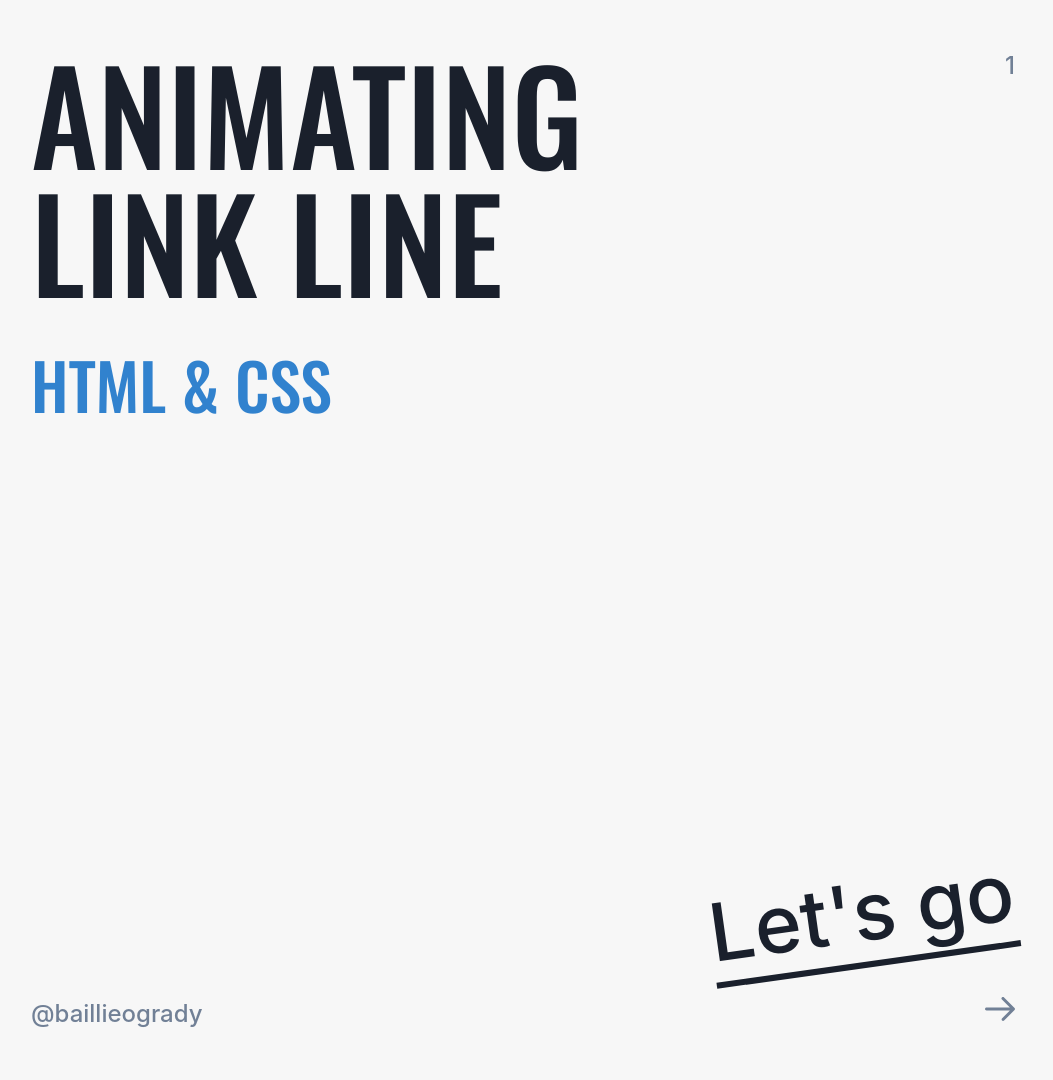
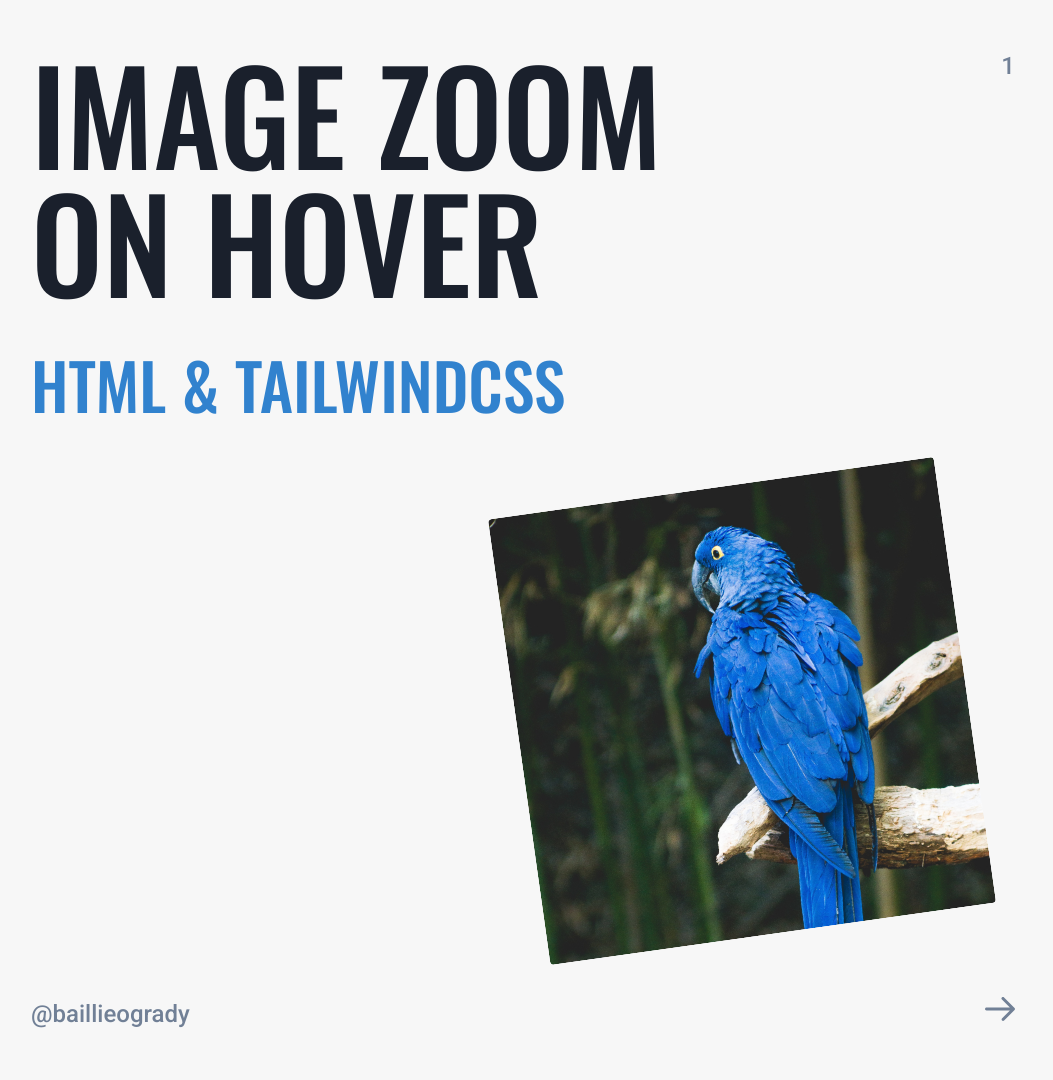
Before and after one commit to baillieogrady/instagram-carousels, a PHP site: page /template/1.html in a window 1280 px wide. Shown: the whole page, without its empty margins (17-1070 px from the left). Run offline with PHP 8.4, Linux system fonts and the light colour scheme.

Commit message:
adjustments

```diff
--- a/032-image-zoom-on-hover/index.html
+++ b/032-image-zoom-on-hover/index.html
@@ -1,16 +1,20 @@
 <!DOCTYPE html>
 <html lang="en">
+
 <head>
     <meta charset="UTF-8">
     <meta name="viewport" content="width=device-width, initial-scale=1.0">
     <title>Image zoom on hover</title>
     <link href="https://unpkg.com/tailwindcss@^2/dist/tailwind.min.css" rel="stylesheet">
 </head>
+
 <body>
     <div class="h-screen w-full flex justify-center items-center">
         <div class="w-4/12 rounded overflow-hidden shadow-sm">
-            <img src="./img/image.jpg" alt="Trees" class="w-full rounded transform hover:scale-110 transition duration-500 ease-in-out">
+            <img src="./img/image.jpg" alt="Trees"
+                class="w-full rounded transform hover:scale-110 transition duration-500 ease-in-out">
         </div>
     </div>
 </body>
+
 </html>
--- a/_docs/template/1.html
+++ b/_docs/template/1.html
@@ -1,39 +1,44 @@
 <!DOCTYPE html>
 <html lang="en">
+
 <head>
     <meta charset="UTF-8">
     <meta name="viewport" content="width=device-width, initial-scale=1.0">
     <title>Document</title>
     <link rel="preconnect" href="https://fonts.gstatic.com">
-    <link href="https://fonts.googleapis.com/css2?family=Oswald:wght@500&family=Roboto:wght@400;500&display=swap" rel="stylesheet">
+    <link href="https://fonts.googleapis.com/css2?family=Oswald:wght@500&family=Roboto:wght@400;500&display=swap"
+        rel="stylesheet">
     <link href="https://unpkg.com/tailwindcss@^2/dist/tailwind.min.css" rel="stylesheet">
     <link rel="stylesheet" href="index.css">
 </head>
+
 <body>
     <div class="card flex flex-col justify-between relative">
         <!-- header -->
         <div class="flex justify-between">
             <div>
-                <h1 class="w-8/12">ANIMATING LINK LINE</h1>
-                <h2>HTML & CSS</h2>
+                <h1 class="w-8/12">IMAGE ZOOM ON HOVER</h1>
+                <h2>HTML & TAILWINDCSS</h2>
             </div>
             <div class="font-medium">
                 1
             </div>
         </div>
         <!-- content -->
-        <div class="card__item absolute right-0 bottom-0 transform">
-            <a href="#" class="link">
-                Let's go
-            </a>
+        <div class="card__item absolute right-0 bottom-0 transform overflow-hidden rounded">
+            <img src="./img/image.jpg" alt="Parrot"
+                class="w-full rounded transform hover:scale-110 transition duration-500 ease-in-out object-cover h-full w-full">
         </div>
         <!-- footer -->
         <div class="flex justify-between">
             <p class="font-medium">@baillieogrady</p>
             <svg width="30" height="25" viewBox="0 0 30 25" fill="none" xmlns="http://www.w3.org/2000/svg">
-                <path d="M24.885 14.5274H1.5C1.10218 14.5274 0.720644 14.3693 0.43934 14.088C0.158035 13.8067 0 13.4252 0 13.0274C0 12.6295 0.158035 12.248 0.43934 11.9667C0.720644 11.6854 1.10218 11.5274 1.5 11.5274H24.885L16.935 3.57736C16.779 3.44175 16.6527 3.27538 16.5641 3.08866C16.4754 2.90194 16.4263 2.69892 16.4198 2.49233C16.4134 2.28574 16.4497 2.08004 16.5264 1.88814C16.6032 1.69624 16.7188 1.52227 16.866 1.37716C17.0132 1.23204 17.1888 1.11892 17.3817 1.04487C17.5747 0.970824 17.7809 0.937459 17.9874 0.946867C18.1939 0.956276 18.3962 1.00826 18.5816 1.09954C18.767 1.19083 18.9316 1.31946 19.065 1.47736L29.565 11.9774C29.8398 12.2578 29.9938 12.6347 29.9938 13.0274C29.9938 13.42 29.8398 13.797 29.565 14.0774L19.065 24.5774C18.7798 24.8253 18.4116 24.9564 18.0339 24.9446C17.6562 24.9327 17.2969 24.7788 17.0278 24.5135C16.7587 24.2482 16.5996 23.8911 16.5824 23.5136C16.5652 23.1361 16.6912 22.766 16.935 22.4774L24.885 14.5274Z" fill="#718096"/>
-                </svg>
+                <path
+                    d="M24.885 14.5274H1.5C1.10218 14.5274 0.720644 14.3693 0.43934 14.088C0.158035 13.8067 0 13.4252 0 13.0274C0 12.6295 0.158035 12.248 0.43934 11.9667C0.720644 11.6854 1.10218 11.5274 1.5 11.5274H24.885L16.935 3.57736C16.779 3.44175 16.6527 3.27538 16.5641 3.08866C16.4754 2.90194 16.4263 2.69892 16.4198 2.49233C16.4134 2.28574 16.4497 2.08004 16.5264 1.88814C16.6032 1.69624 16.7188 1.52227 16.866 1.37716C17.0132 1.23204 17.1888 1.11892 17.3817 1.04487C17.5747 0.970824 17.7809 0.937459 17.9874 0.946867C18.1939 0.956276 18.3962 1.00826 18.5816 1.09954C18.767 1.19083 18.9316 1.31946 19.065 1.47736L29.565 11.9774C29.8398 12.2578 29.9938 12.6347 29.9938 13.0274C29.9938 13.42 29.8398 13.797 29.565 14.0774L19.065 24.5774C18.7798 24.8253 18.4116 24.9564 18.0339 24.9446C17.6562 24.9327 17.2969 24.7788 17.0278 24.5135C16.7587 24.2482 16.5996 23.8911 16.5824 23.5136C16.5652 23.1361 16.6912 22.766 16.935 22.4774L24.885 14.5274Z"
+                    fill="#718096" />
+            </svg>
         </div>
     </div>
 </body>
+
 </html>
--- a/_docs/template/index.css
+++ b/_docs/template/index.css
@@ -33,12 +33,12 @@ h2 {
 /* unique */
 .card__item {
     position: absolute;
-    bottom: 108px;
-    right: 48px;
+    bottom: 144px;
+    right: 96px;
     transform: rotate(-8deg);
     /* change */
-    /* height: 400px;
-    width: 400px; */
+    height: 450px;
+    width: 450px;
 }
 
 .card__lead {
@@ -57,10 +57,6 @@ h2 {
     left: 50%;
     transform: rotate(0deg) translateX(-50%) translateY(-50%);
     /* change */
-}
-
-body {
-    font-family: 'Inter';
 }
 
 /* keyframes */
```
Also changed, not shown: _docs/template/results.html (+11 -5 lines), 3 other files.
